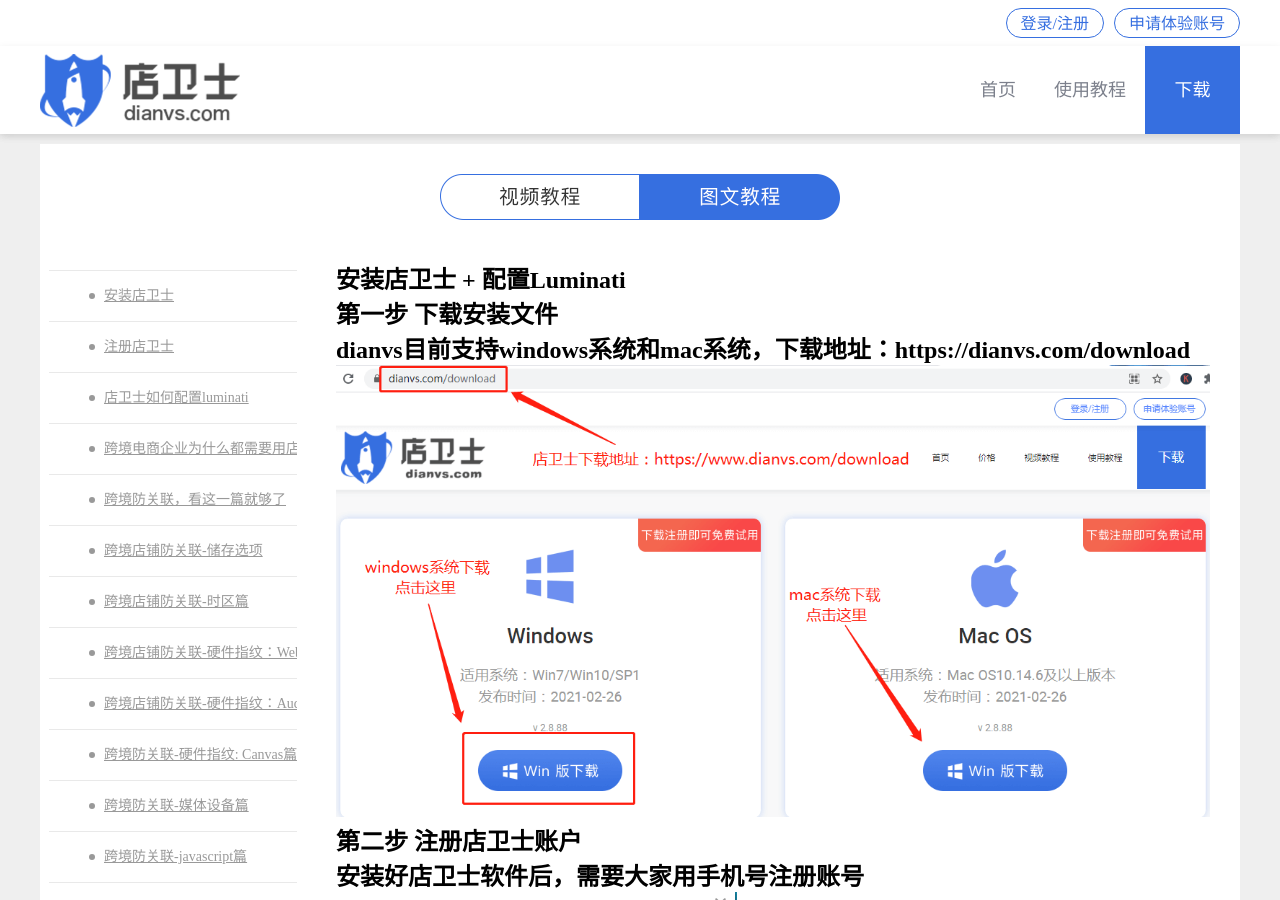
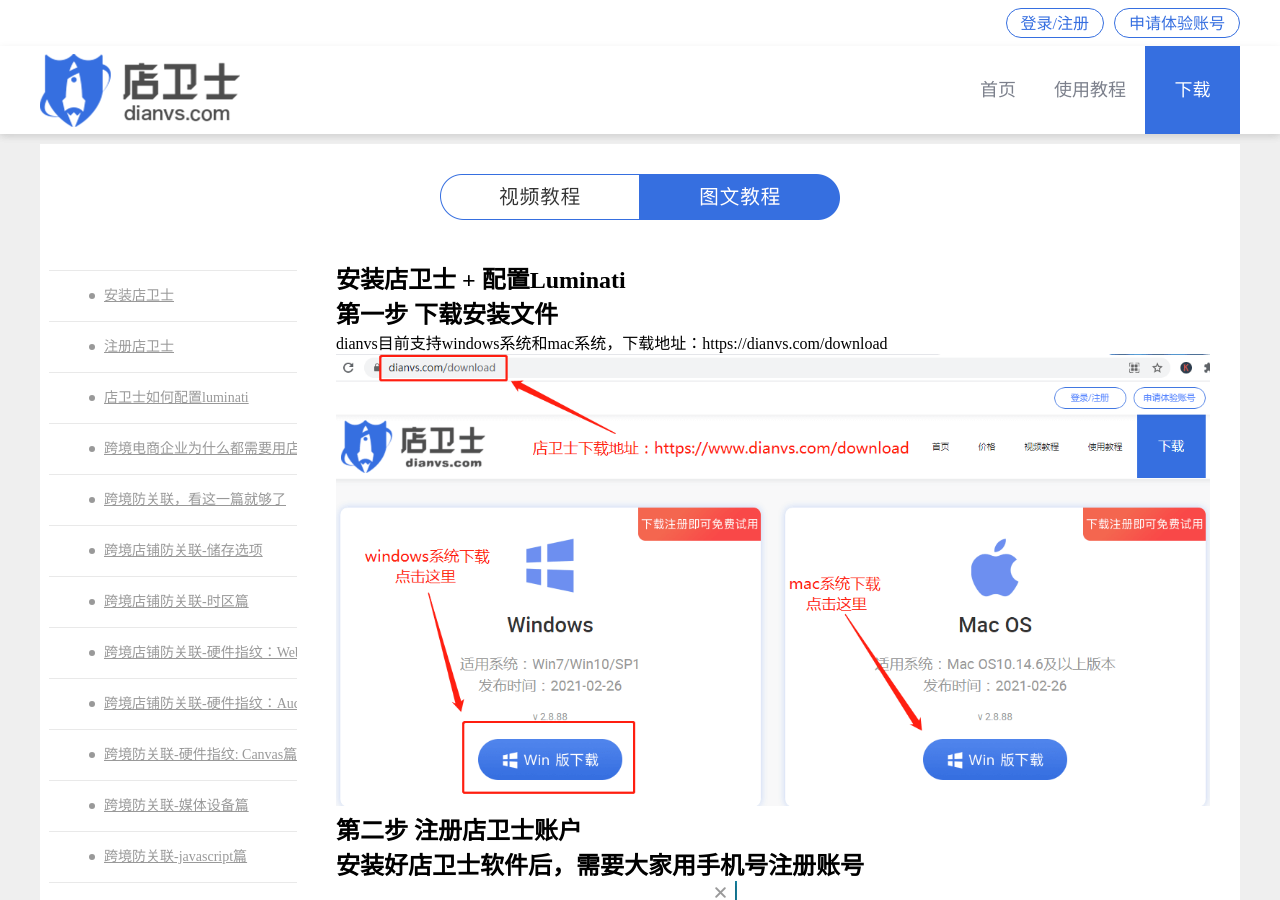
Before and after one commit to dianvs-ltd/dianvs-ltd.github.io, a Jekyll site: the page built from doc/dianvsandluminati.md, in a window 1280 px wide and 900 px high. Built offline with Jekyll 4.4.1, drawn with Linux system fonts in a browser that asks for light colours.

```diff
--- a/doc/dianvsandluminati.md
+++ b/doc/dianvsandluminati.md
@@ -9,7 +9,7 @@ page_excerpts: true
 # 安装店卫士 + 配置Luminati
 
 ## 第一步 下载安装文件
-## dianvs目前支持windows系统和mac系统，下载地址：https://dianvs.com/download
+dianvs目前支持windows系统和mac系统，下载地址：https://dianvs.com/download
 
 ### ![店卫士下载]({{site.baseurl}}/assets/dianvs-download.jpg)
 
```
